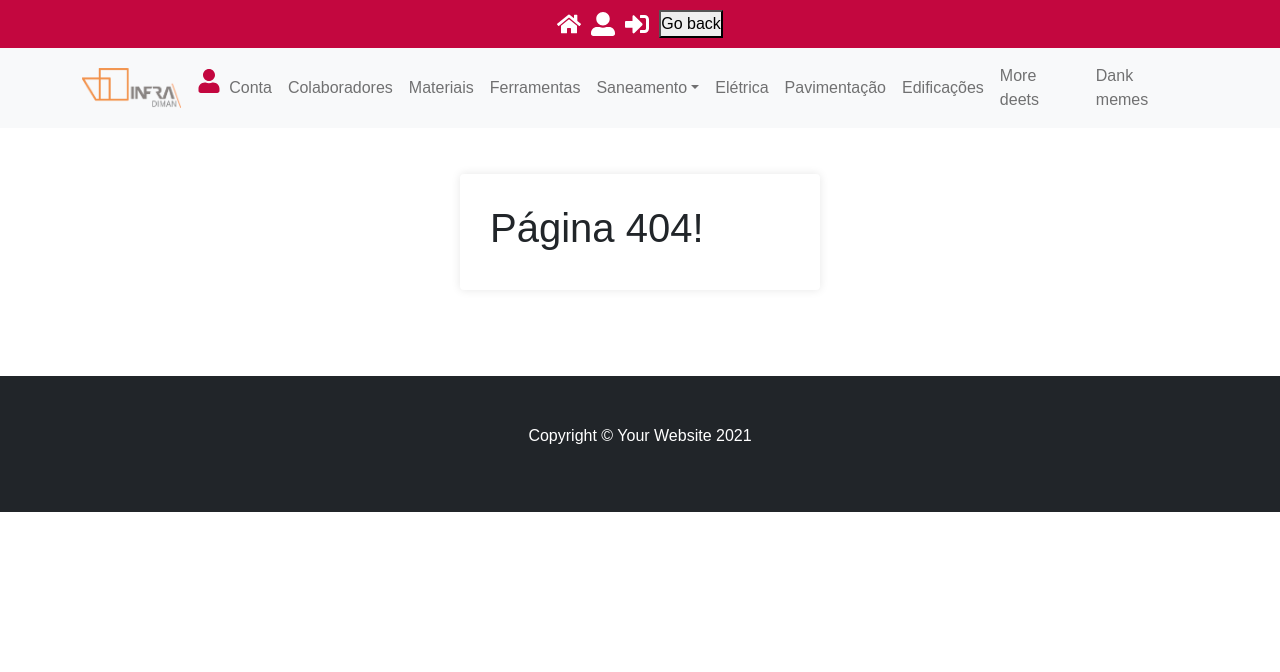
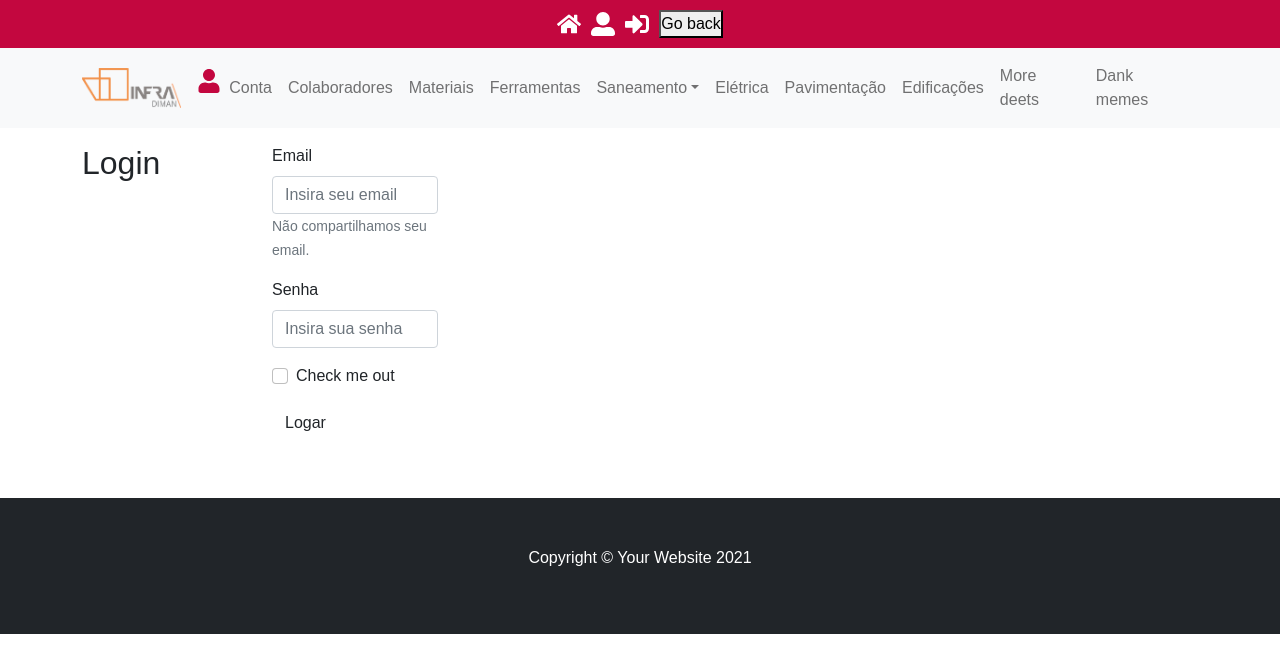
Before and after one commit to mykael90/app_diman, a React (Create React App) app: page /novologin in a window 1280 px wide. Before the commit this address had no page. Shown: the top 672 px of the page. Built offline with nearby package versions, Linux system fonts and the light colour scheme.

Commit message:
novoLogin

```diff
--- /dev/null
+++ b/src/pages/NovoLogin/index.js
@@ -0,0 +1,80 @@
+import React, { useState } from 'react';
+import { toast } from 'react-toastify';
+import { isEmail } from 'validator';
+import { useDispatch, useSelector } from 'react-redux';
+import { useLocation, useNavigate } from 'react-router-dom';
+
+import { Form, Button, Row } from 'react-bootstrap';
+import * as actions from '../../store/modules/auth/actions';
+import Loading from '../../components/Loading';
+
+export default function Login() {
+  const dispatch = useDispatch();
+
+  const navigate = useNavigate();
+
+  const location = useLocation();
+  const prevPath = location.state?.from?.pathname || '/';
+
+  const isLoading = useSelector((state) => state.auth.isLoading);
+
+  const [email, setEmail] = useState('');
+  const [password, setPassword] = useState('');
+
+  const handleSubmit = (e) => {
+    e.preventDefault();
+
+    let formErrors = false;
+
+    if (!isEmail(email)) {
+      formErrors = true;
+      toast.error('Email inválido');
+    }
+
+    if (password.length < 6 || password.length > 50) {
+      formErrors = true;
+      toast.error('Senha inválida');
+    }
+    if (formErrors) return;
+
+    dispatch(actions.loginRequest({ email, password, prevPath, navigate }));
+  };
+
+  return (
+    <Row xs={12} md={8} lg={6} xl={6} xxl={6}>
+      <Loading isLoading={isLoading} />
+      <h2>Login</h2>
+      <Form>
+        <Form.Group className="mb-3" controlId="formBasicEmail">
+          <Form.Label>Email</Form.Label>
+          <Form.Control
+            type="email"
+            placeholder="Insira seu email"
+            value={email}
+            onChange={(e) => setEmail(e.target.value)}
+          />
+          <Form.Text className="text-muted">
+            Não compartilhamos seu email.
+          </Form.Text>
+        </Form.Group>
+
+        <Form.Group className="mb-3" controlId="formBasicPassword">
+          <Form.Label>Senha</Form.Label>
+          <Form.Control
+            type="password"
+            placeholder="Insira sua senha"
+            value={password}
+            onChange={(e) => setPassword(e.target.value)}
+          />
+        </Form.Group>
+        <Form.Group className="mb-3" controlId="formBasicCheckbox">
+          <Form.Check type="checkbox" label="Check me out" />
+        </Form.Group>
+
+        <Button variant="primary" type="submit" onClick={handleSubmit}>
+          Logar
+        </Button>
+      </Form>
+    </Row>
+  );
+}
--- a/src/routes/index.js
+++ b/src/routes/index.js
@@ -8,6 +8,7 @@ import Fotos from '../pages/Fotos';
 import Register from '../pages/Register';
 import Home from '../pages/Home';
 import Login from '../pages/Login';
+import NovoLogin from '../pages/NovoLogin';
 import Page404 from '../pages/Page404';
 import Unauthorized from '../components/Unauthorized';
 
@@ -24,6 +25,7 @@ export default function RoutesPages() {
       <Route path="/" element={<h1>Página de início</h1>} />
       <Route path="/home" element={<Home />} />
       <Route path="/login" element={<Login />} />
+      <Route path="/novologin" element={<NovoLogin />} />
       <Route path="/register" element={<Register />} />
 
       <Route path="/Unauthorized" element={<Unauthorized />} />
```
Also changed, not shown: 1 other file (tests, documents, lock files or other folders).
